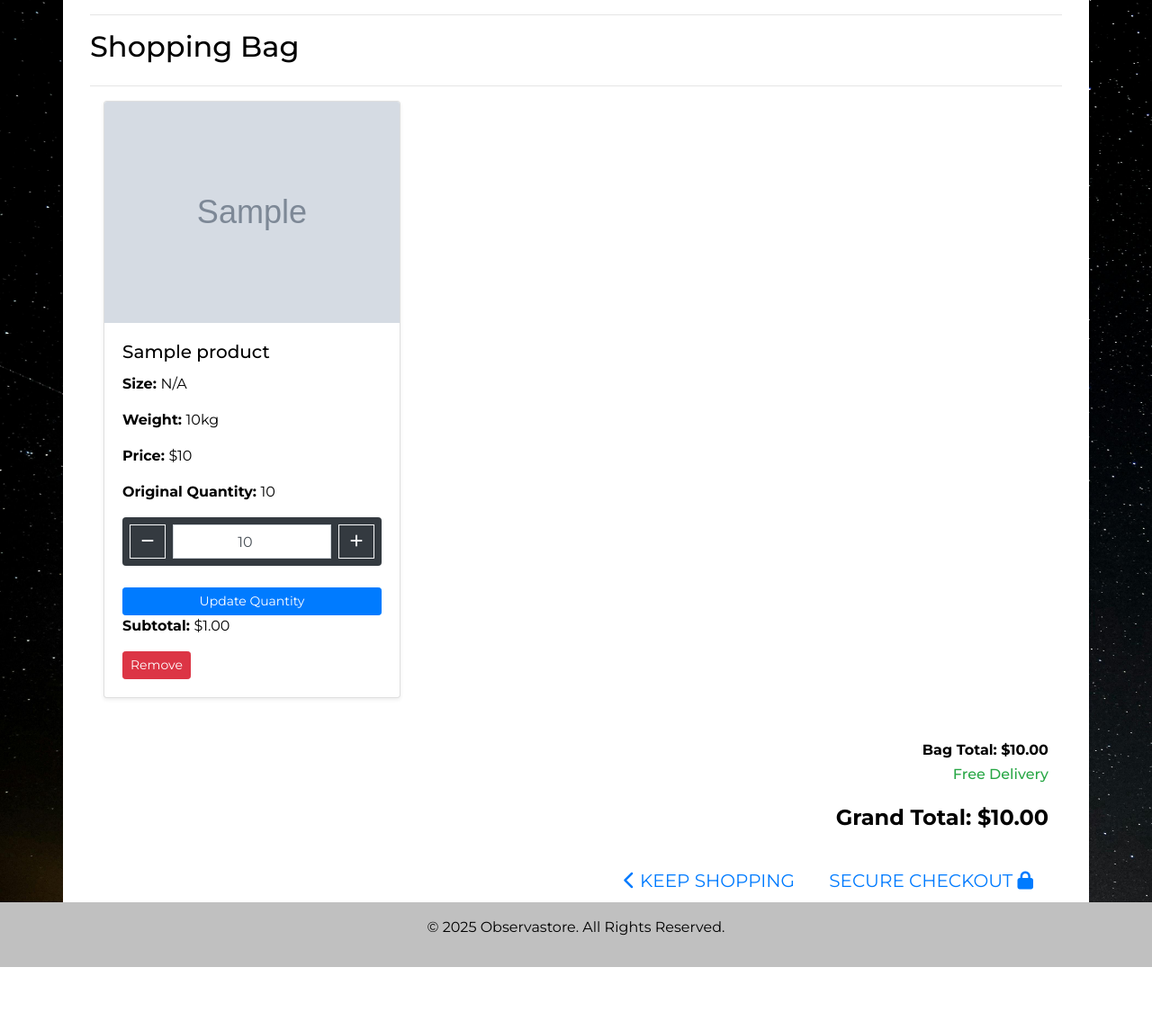
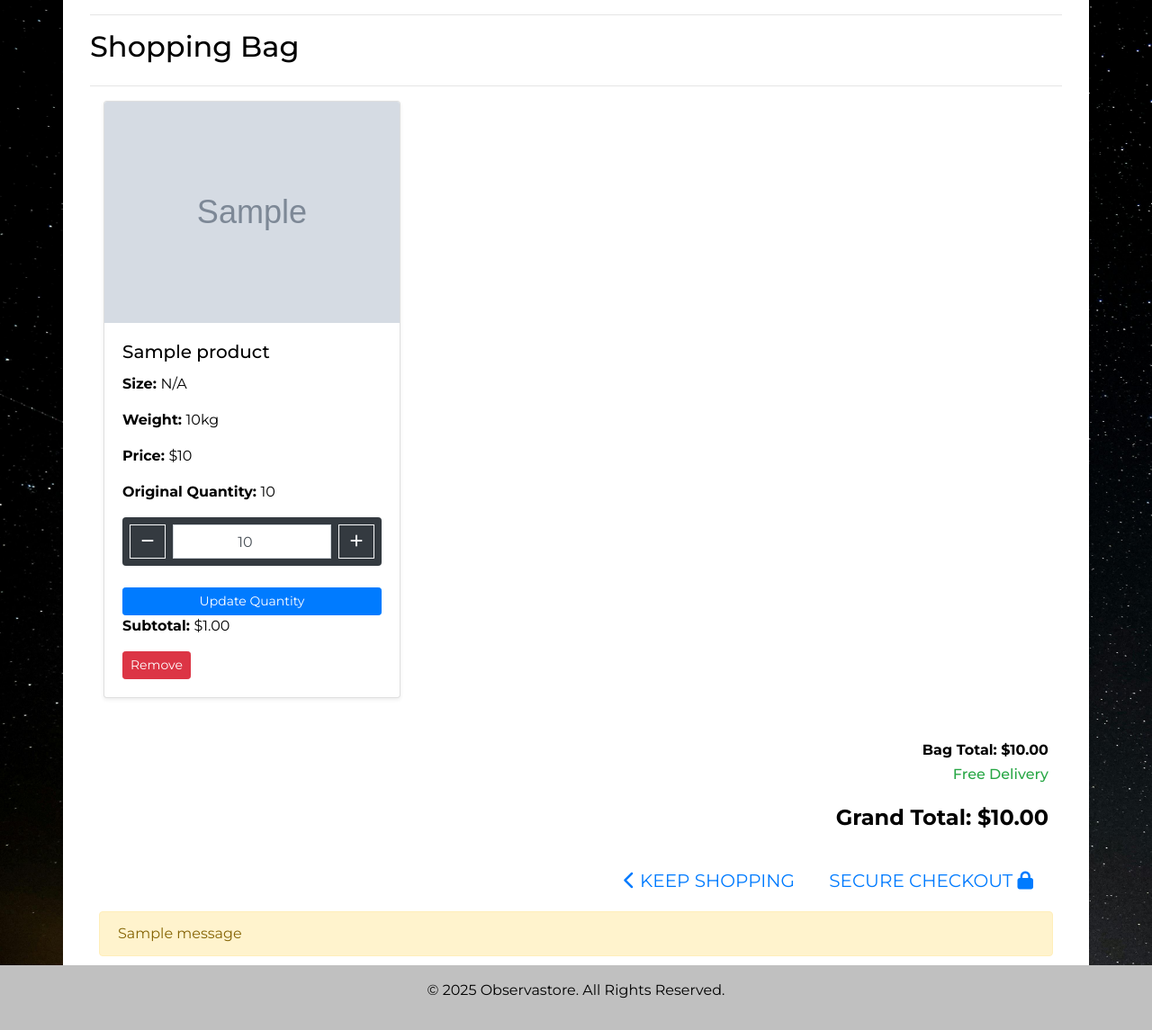
Before and after one commit to mahidaCodeTrained/observastore, a Django app: template bag/templates/bag/shopping_bag.html in a window 1280 px wide. Shown: the part 143-1288 px from the top of the page at 90% size. Before the commit the page ends 1218 px from the top, so only its background shows below. Run offline with Django 5.2, Linux system fonts and the light colour scheme; the template is opened without the code that fills it: most values are stand-ins (such as "Sample title", 1, 10 or a date in 2020); grey boxes marked "Sample" are stand-in pictures; one stand-in notice (Sample message) is shown; some libraries are stand-ins or nearby versions.

Commit message:
Add alert messages

```diff
--- a/bag/templates/bag/shopping_bag.html
+++ b/bag/templates/bag/shopping_bag.html
@@ -117,6 +117,14 @@
                         <span class="text-uppercase">Keep Shopping</span>
                     </a>
                 {% endif %}
+
+                {% if messages %}
+            <div class="alert alert-warning" role="alert">
+                {% for message in messages %}
+                    {{ message }}
+                {% endfor %}
+            </div>
+        {% endif %}
             </div>
         </div>
     </div>
```
